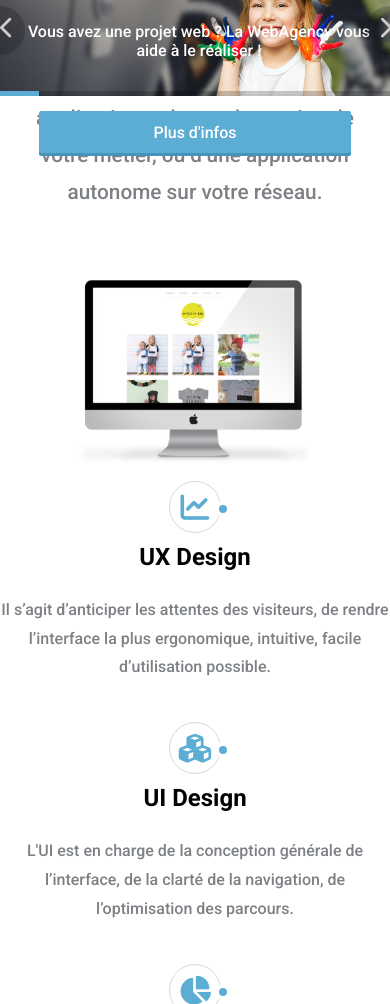
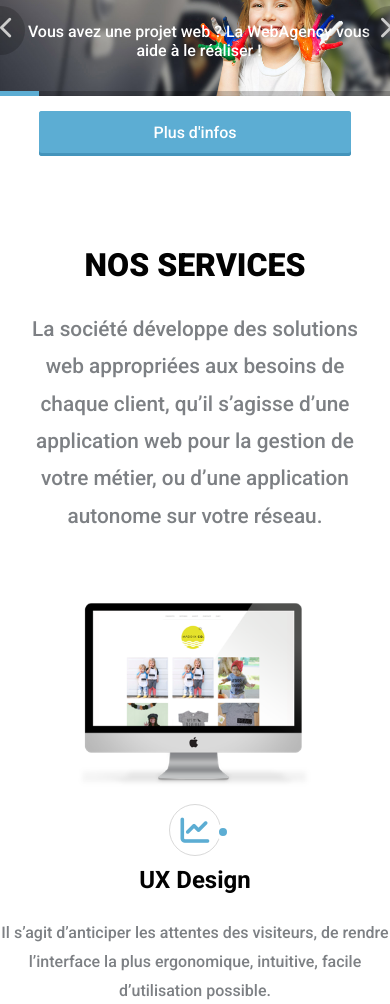
Before and after one commit to graveg/webagency, a plain HTML site: page index.html in a window 390 px wide. Shown: the part 553-1557 px from the top of the page. Drawn offline with Linux system fonts and the light colour scheme.

Commit message:
Update style.css

```diff
--- a/style.css
+++ b/style.css
@@ -1062,7 +1062,7 @@ textarea {
     width: 80%;
 	}
 	#services {
-     margin-top: 0px;
+     margin-top: 350px;
  	}
  	#portfolio {
     top: 850px;
```
